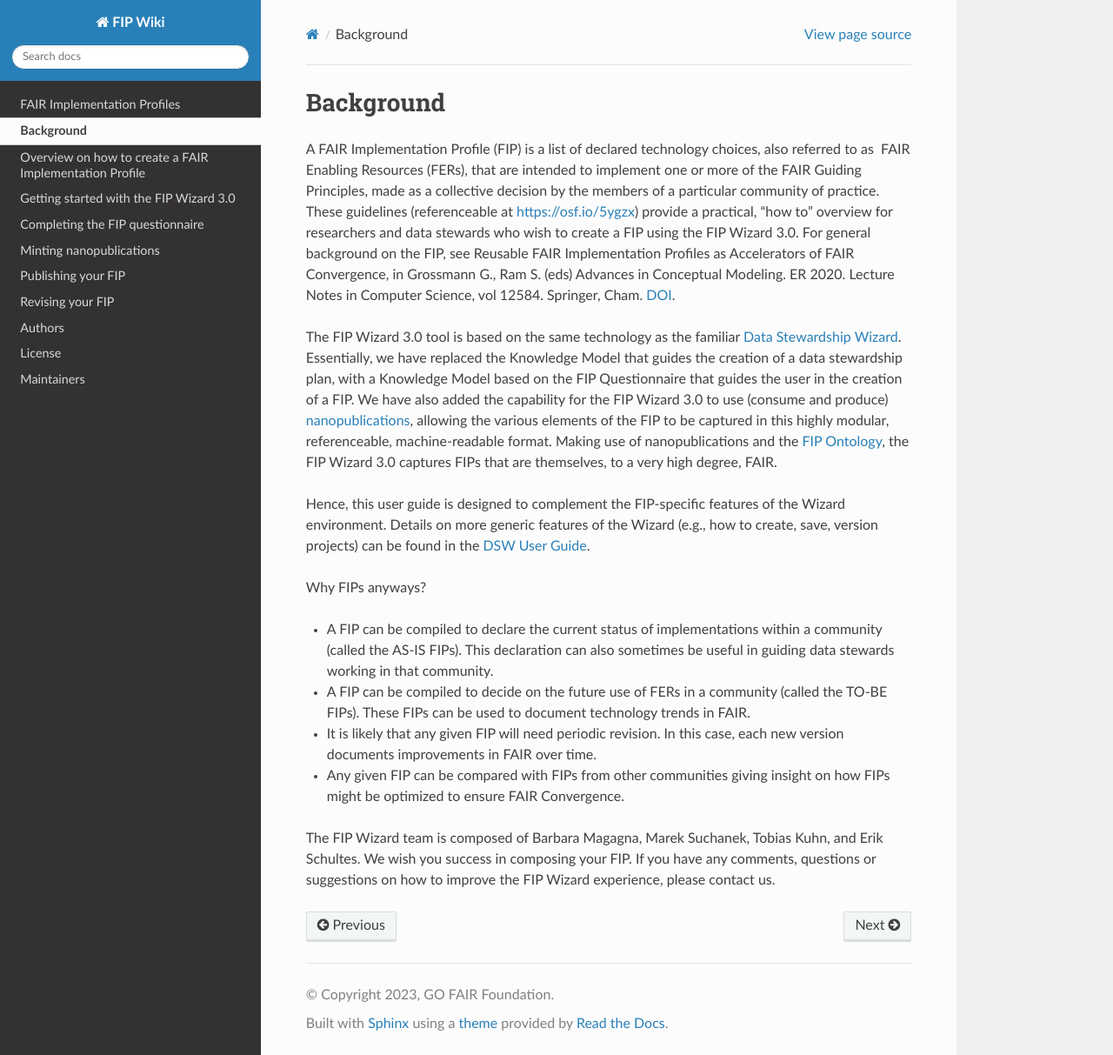
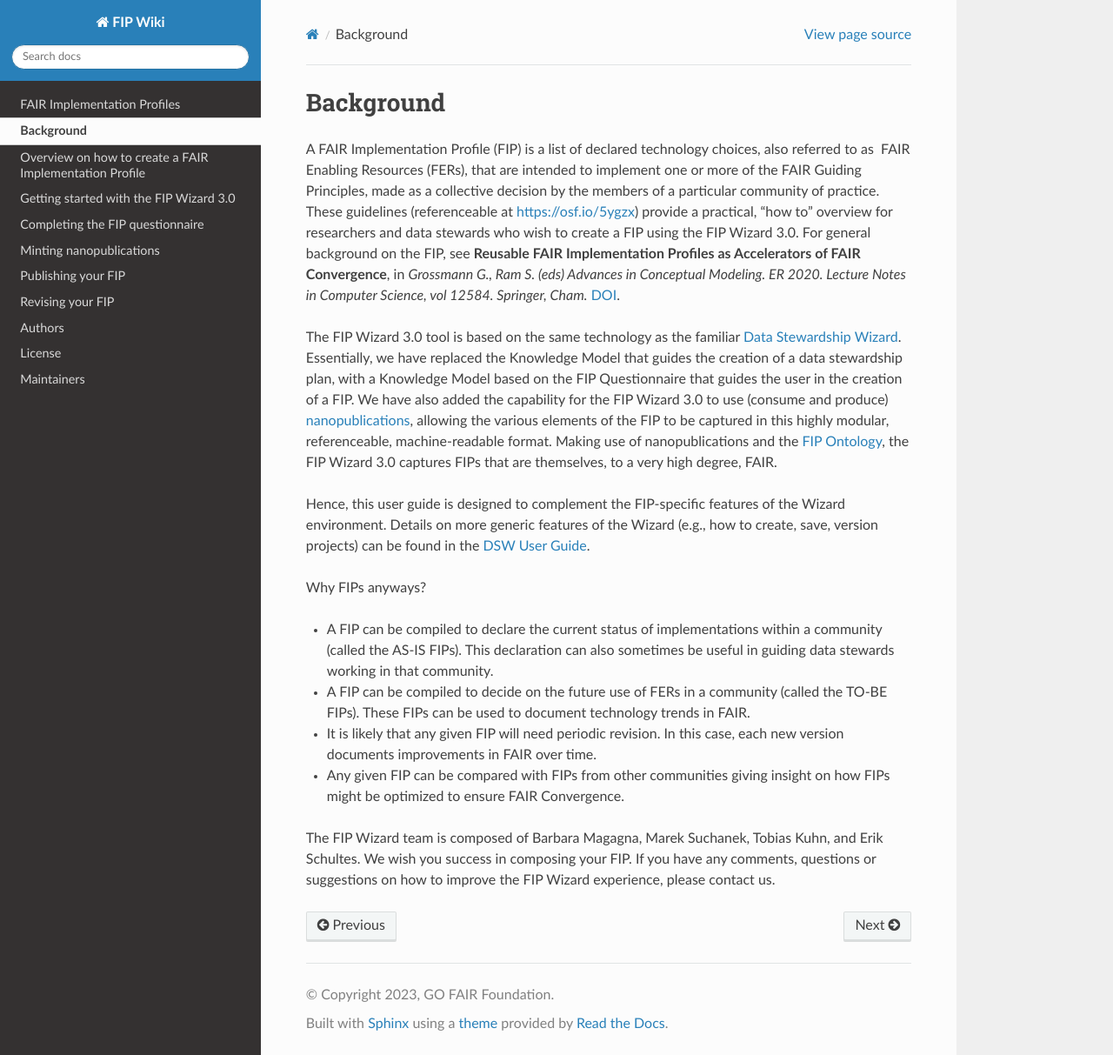
Before and after one commit to gofair-foundation/fip, a Sphinx documentation site: the page built from docs/Background.md, in a window 1280 px wide and 1213 px high. Shown: the whole window at 87% size. Built offline with Sphinx 7.4.7 and the Read the Docs theme 2.0.0, drawn with Linux system fonts in a browser that asks for light colours.

```diff
--- a/docs/Background.md
+++ b/docs/Background.md
@@ -1,6 +1,6 @@
 # Background
 
-A FAIR Implementation Profile (FIP) is a list of declared technology choices, also referred to as  FAIR Enabling Resources (FERs), that are intended to implement one or more of the FAIR Guiding Principles, made as a collective decision by the members of a particular community of practice. These guidelines (referenceable at <https://osf.io/5ygzx>) provide a practical, "how to" overview for researchers and data stewards who wish to create a FIP using the FIP Wizard 3.0. For general background on the FIP, see Reusable FAIR Implementation Profiles as Accelerators of FAIR Convergence, in Grossmann G., Ram S. (eds) Advances in Conceptual Modeling. ER 2020. Lecture Notes in Computer Science, vol 12584. Springer, Cham. [DOI](https://doi.org/10.1007/978-3-030-65847-2_13).
+A FAIR Implementation Profile (FIP) is a list of declared technology choices, also referred to as  FAIR Enabling Resources (FERs), that are intended to implement one or more of the FAIR Guiding Principles, made as a collective decision by the members of a particular community of practice. These guidelines (referenceable at <https://osf.io/5ygzx>) provide a practical, "how to" overview for researchers and data stewards who wish to create a FIP using the FIP Wizard 3.0. For general background on the FIP, see **Reusable FAIR Implementation Profiles as Accelerators of FAIR Convergence**, in *Grossmann G., Ram S. (eds) Advances in Conceptual Modeling. ER 2020. Lecture Notes in Computer Science, vol 12584. Springer, Cham.* [DOI](https://doi.org/10.1007/978-3-030-65847-2_13).
 
 The FIP Wizard 3.0 tool is based on the same technology as the familiar [Data Stewardship Wizard](https://ds-wizard.org/dsw-story). Essentially, we have replaced the Knowledge Model that guides the creation of a data stewardship plan, with a Knowledge Model based on the FIP Questionnaire that guides the user in the creation of a FIP. We have also added the capability for the FIP Wizard 3.0 to use (consume and produce) [nanopublications](https://nanopub.net), allowing the various elements of the FIP to be captured in this highly modular, referenceable, machine-readable format. Making use of nanopublications and the [FIP Ontology](https://peta-pico.github.io/FAIR-nanopubs/fip/index-en.html), the FIP Wizard 3.0 captures FIPs that are themselves, to a very high degree, FAIR.
 
```
